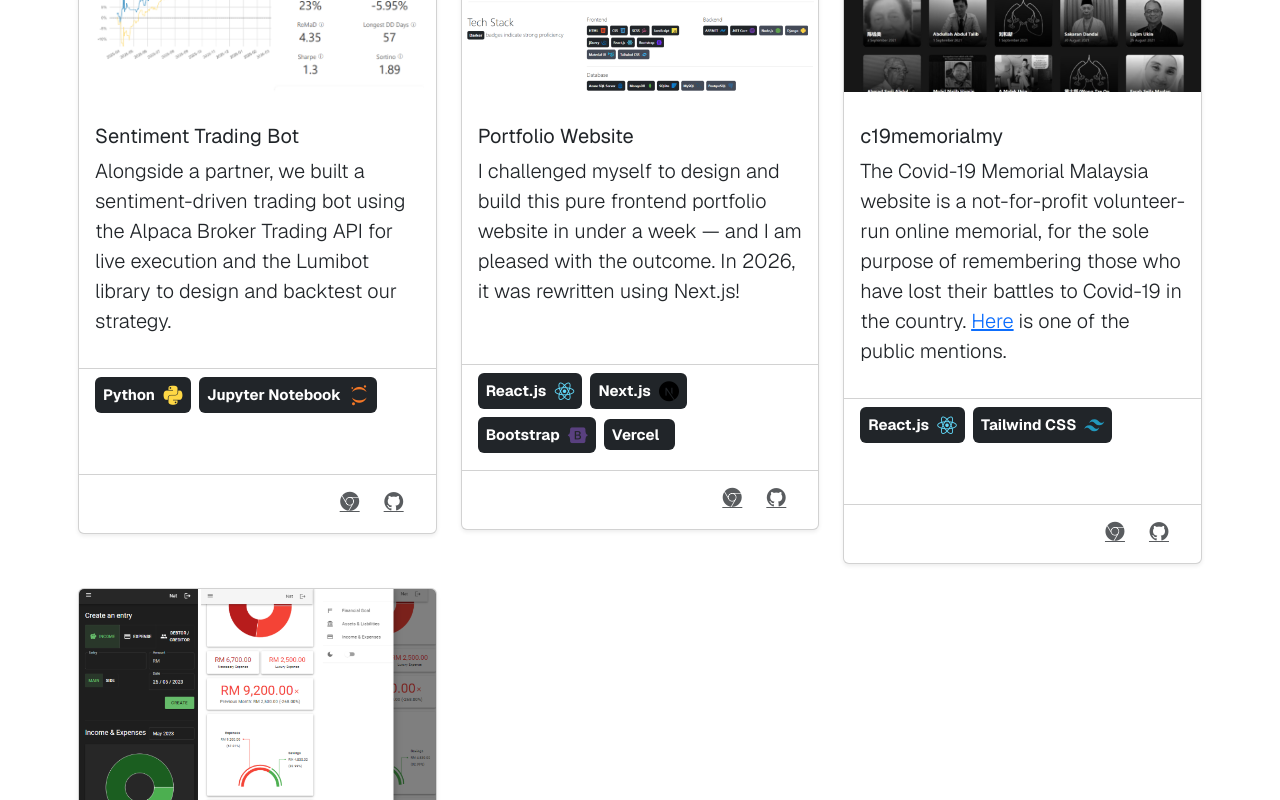
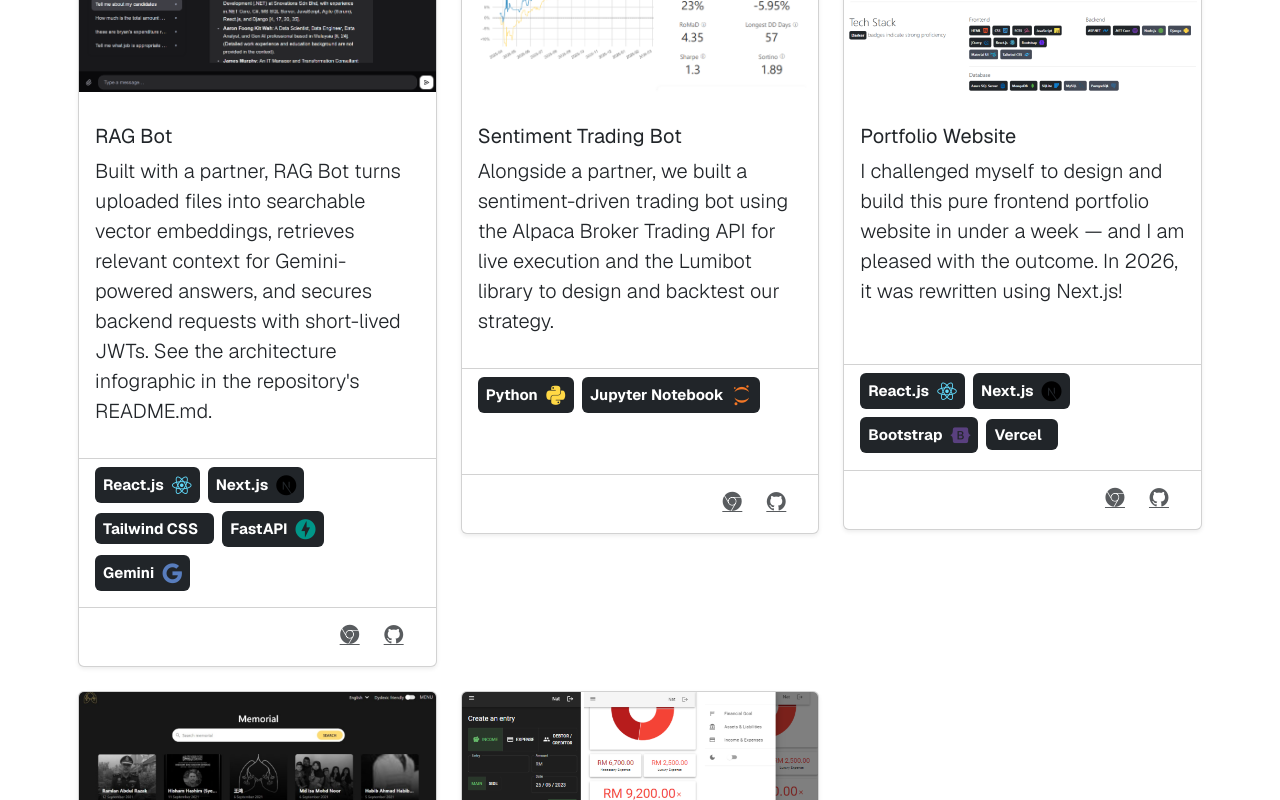
Before and after one commit to bthk2151/portfolio-website, a Next.js app: page /experience in a window 1280 px wide. Shown: the part 1020-1820 px from the top of the page. Built offline with nearby package versions, Linux system fonts and the light colour scheme.

Commit message:
feat(AB-64): add RAG Bot project

```diff
--- a/src/app/experience/page.tsx
+++ b/src/app/experience/page.tsx
@@ -5,6 +5,7 @@ import imgTradingBot from '@/assets/projects/trading-bot.png';
 import imgPortfolioWebsite from '@/assets/projects/portfolio-website.png';
 import imgPfp from '@/assets/projects/pfp.png';
 import imgC19Memorial from '@/assets/projects/c19memorial.png';
+import imgRagBot from '@/assets/projects/rag-bot.png';
 
 import Divider from '@/components/Divider';
 import Timeline from '@/components/Timeline';
@@ -37,6 +38,20 @@ const careerTimelineData = [
 ];
 
 const projectsData = [
+    {
+        title: "RAG Bot",
+        description: "Built with a partner, RAG Bot turns uploaded files into searchable vector embeddings, retrieves relevant context for Gemini-powered answers, and secures backend requests with short-lived JWTs. See the architecture infographic in the repository's README.md.",
+        imgSrc: imgRagBot,
+        skills: [
+            { text: "React.js", iconClass: "devicon-react-plain" },
+            { text: "Next.js", iconClass: "devicon-nextjs-plain" },
+            { text: "Tailwind CSS", iconClass: "devicon-tailwindcss-original" },
+            { text: "FastAPI", iconClass: "devicon-fastapi-plain" },
+            { text: "Gemini", iconClass: "devicon-google-plain" }
+        ],
+        projectUrl: "https://chatbot-ui-zeta-eight-78.vercel.app/",
+        githubUrl: "https://github.com/bthk2151/chatbot-ui"
+    },
     {
         title: "Sentiment Trading Bot",
         description: "Alongside a partner, we built a sentiment-driven trading bot using the Alpaca Broker Trading API for live execution and the Lumibot library to design and backtest our strategy.",
--- a/src/app/globals.css
+++ b/src/app/globals.css
@@ -128,6 +128,12 @@
 }
 
 
+.card-img-top {
+  aspect-ratio: 5 / 3;
+  object-fit: cover;
+}
+
+
 @media (min-width: 768px) {
   .project-card-text-section {
     min-height: 15rem;
```
Also changed, not shown: src/assets/projects/rag-bot.png (added).
